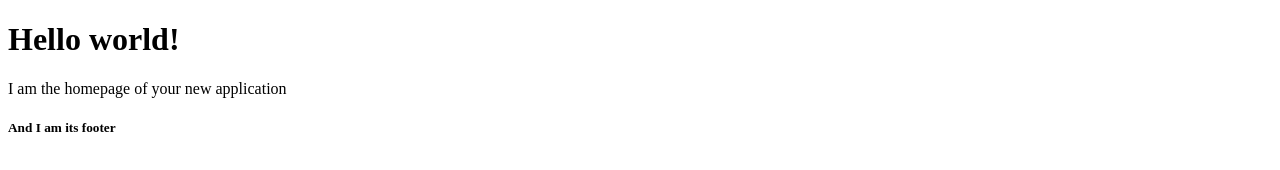
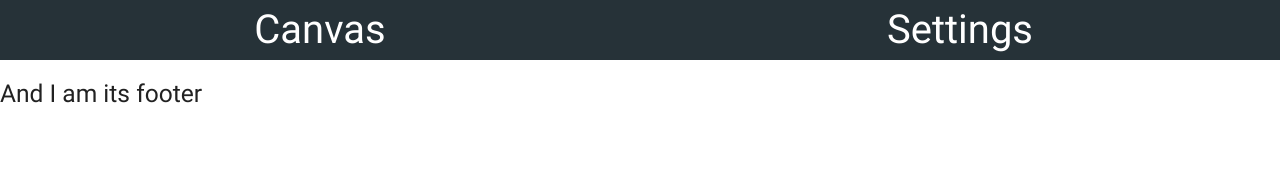
Before and after one commit to AmiralBl3ndic/Efrei-Paris-L2-Monte-Carlo-Method-Demonstration, an Electron app: page views/home.html in a window 1280 px wide. Drawn offline with nearby package versions, Linux system fonts and the light colour scheme.

Commit message:
Start to make a fancy UI

```diff
--- a/package.json
+++ b/package.json
@@ -24,6 +24,7 @@
     "electron": "^1.8.4"
   },
   "dependencies": {
+    "jquery": "^3.3.1",
     "materialize-css": "^0.100.2"
   }
 }
--- a/views/home.html
+++ b/views/home.html
@@ -3,19 +3,39 @@
 <head>
 	<meta charset="UTF-8">
 
-	<title>Hello World!</title>
+	<title>Monte Carlo Method demonstration</title>
+
+	<link rel="stylesheet" href="../node_modules/materialize-css/dist/css/materialize.min.css">
+
+	<!-- Custom CSS !-->
+	<link rel="stylesheet" href="./style.css">
 </head>
 <body>
-	<header>
-		<h1>Hello world!</h1>
+	<header class="tab-group row center-align">
+		<div class="tab-item active col s6 blue-grey darken-4">
+			<span class="tab-text center-align white-text">Canvas</span>
+		</div>
+		<div class="tab-item col s6 blue-grey darken-4">
+			<span class="tab-text center-align white-text">Settings</span>
+		</div>
 	</header>
 
 	<main>
-		<p>I am the homepage of your new application</p>
+		<!-- This section is visible by default !-->
+		<div id="window-section-Canvas" class="">
+
+		</div>
+
+		<!-- This section is hidden by default !-->
+		<div id="window-section-Settings" class="hide">
+			<h1>Settings page</h1>
+		</div>
 	</main>
 
 	<footer>
 		<h5>And I am its footer</h5>
 	</footer>
+
+	<script type="text/javascript" src="home.js"></script>
 </body>
 </html>
--- /dev/null
+++ b/views/home.js
@@ -0,0 +1,3 @@
+const tabs = require("./../scripts/tabsmanager");
+
+tabs.enableTabs();
--- /dev/null
+++ b/views/style.css
@@ -0,0 +1,7 @@
+.tab-text {
+	font-size: 40px;
+}
+
+.tab-item {
+	min-height: 2vh;
+}
```
